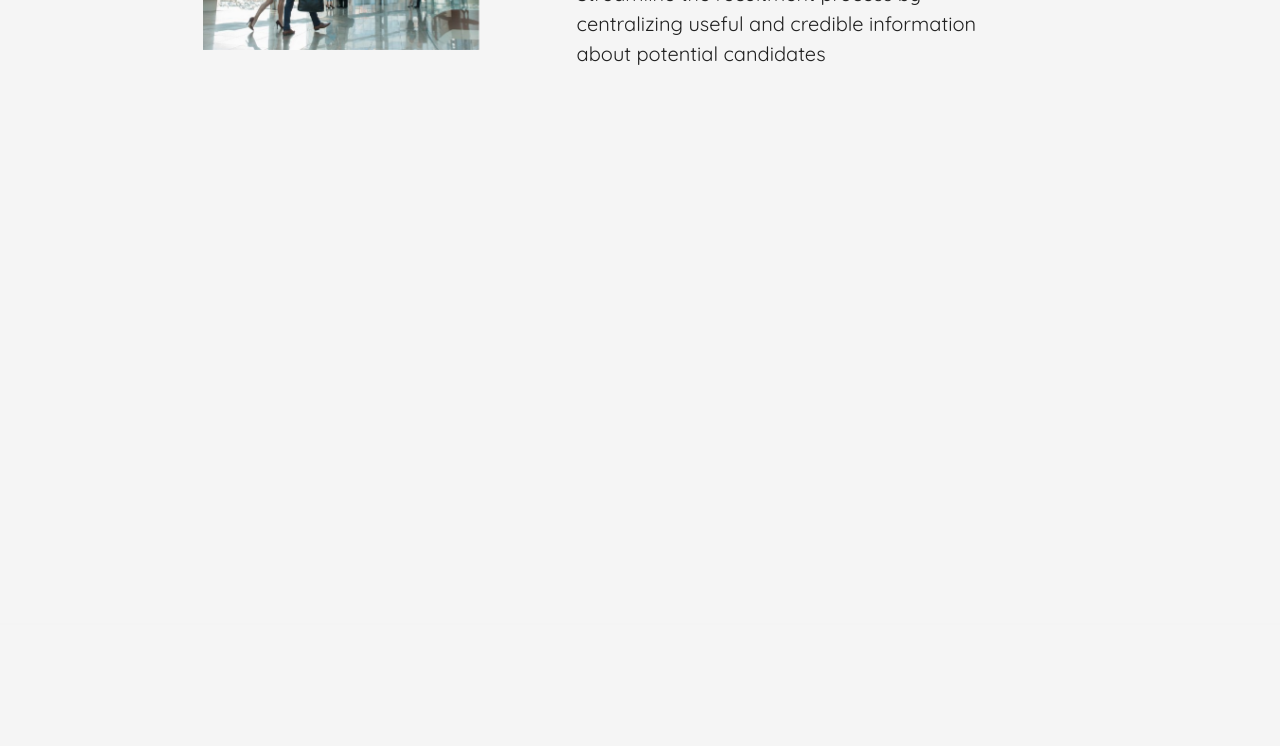
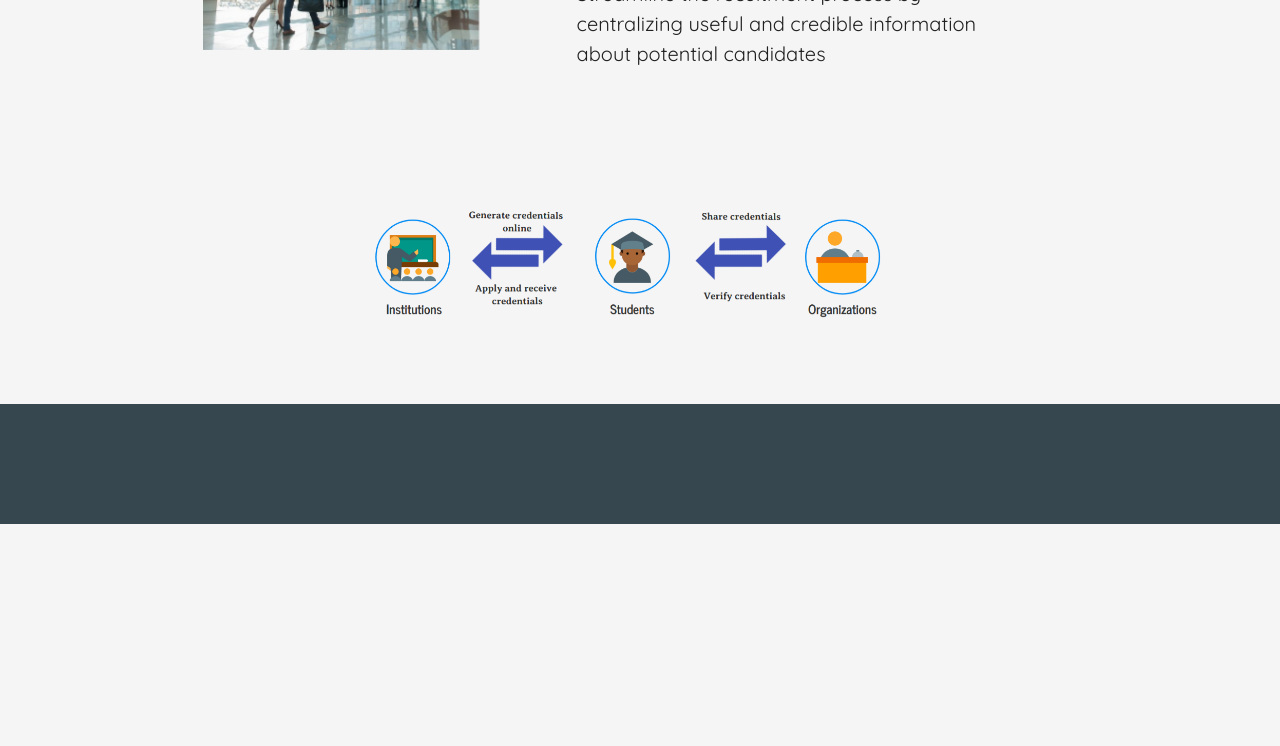
Before and after one commit to PratikSavla/CREDucate, a React (Create React App) app: page / in a window 1280 px wide. Shown: the part 660-1406 px from the top of the page. After the commit the page ends 1184 px from the top, so only its background shows below. Built offline with nearby package versions, Linux system fonts and the light colour scheme; no server answers.

Commit message:
minor changes

```diff
--- a/src/pages/Home.js
+++ b/src/pages/Home.js
@@ -42,13 +42,10 @@ const Home = () => {
       </div>
     </div>
   </section>
+<section className="container center-align">
+<img src={cred_flow_img} alt = '' className ="responsive-img materialboxed "/>
 
-  <div className="parallax-container">
-    <div className="parallax">
-    <img src={locker_room_img} alt = '' className ="responsive-img materialboxed"/>
-    </div>
-  </div>
-  <img src={cred_flow_img} alt = '' className ="responsive-img materialboxed"/>
+</section>
   <div className = 'blue-grey darken-3' style = {{height : 120}}></div>
     </div>
   );
```
